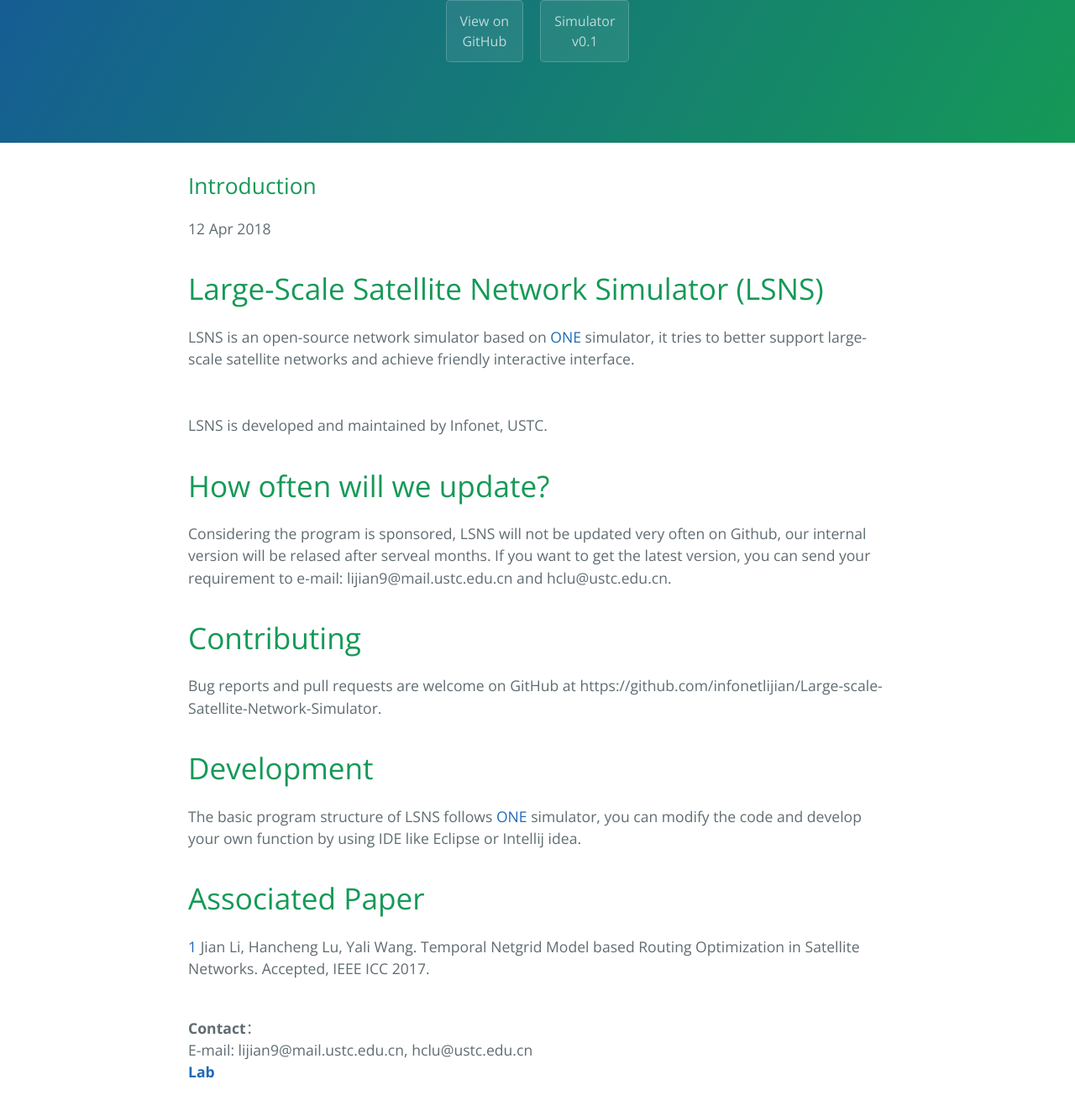
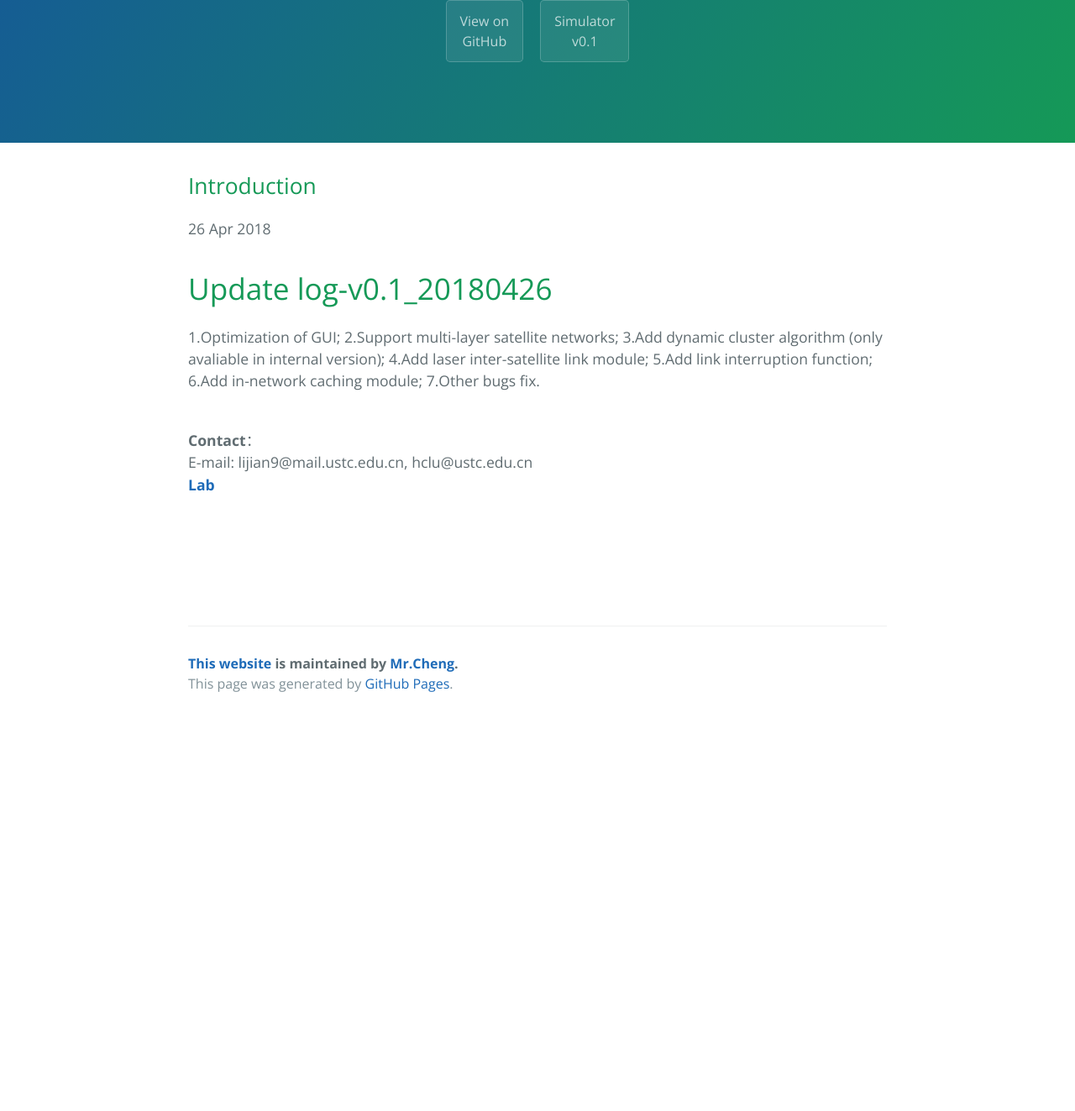
Before and after one commit to infonetlijian/Large-Scale-Satellite-Network-Simulator-LSNS, a Jekyll site: the page built from _posts/2018-4-26-v0.1_20180426.markdown, in a window 1280 px wide and 1400 px high, scrolled down 237 px. Shown: the top 1323 px of the window at 84% size. Built offline with Jekyll 4.4.1, drawn with Linux system fonts in a browser that asks for light colours; comment, search, counter and statistics services are not loaded; after the commit the page ends 1095 px from its top, so only the background shows below that.

Commit message:
Description update

```diff
--- a/_posts/2017-07-24-Introduction-content.markdown
+++ b/_posts/2018-4-26-v0.1_20180426.markdown
@@ -1,35 +1,22 @@
 ---
 layout: post
 title:  "Introduction"
-date:   2018-04-12 10:15:00
+date:   2018-04-26 15:25:00
 categories: main
 ---
 
 
 
-# Large-Scale Satellite Network Simulator (LSNS)
-
-LSNS is an open-source network simulator based on [ONE][1] simulator, it tries to better support large-scale satellite networks and achieve friendly interactive interface.
-<br>
-<br>
-LSNS is developed and maintained by Infonet, USTC.
-# How often will we update?
-
-Considering the program is sponsored, LSNS will not be updated very often on Github, our internal version will be relased after serveal months. If you want to get the latest version, you can send your requirement to e-mail: lijian9@mail.ustc.edu.cn and hclu@ustc.edu.cn.
-
-# Contributing
-
-Bug reports and pull requests are welcome on GitHub at https://github.com/infonetlijian/Large-scale-Satellite-Network-Simulator.
-
-# Development
-
-The basic program structure of LSNS follows [ONE][1] simulator, you can modify the code and develop your own function by using IDE like Eclipse or Intellij idea.
-
-[1]: https://akeranen.github.io/the-one/
+# Update log-v0.1_20180426
+1.Optimization of GUI;
+2.Support multi-layer satellite networks;
+3.Add dynamic cluster algorithm (only avaliable in internal version);
+4.Add laser inter-satellite link module;
+5.Add link interruption function;
+6.Add in-network caching module;
+7.Other bugs fix.
 
 
-# Associated Paper<br>
-[1] Jian Li, Hancheng Lu, Yali Wang. Temporal Netgrid Model based Routing Optimization in Satellite Networks. Accepted, IEEE ICC 2017.<br>
 
 <br>
 **Contact**：<br>
```
Also changed, not shown: _posts/2018-4-26-Introduction-content.markdown (added, +78 -0 lines), README.md.
